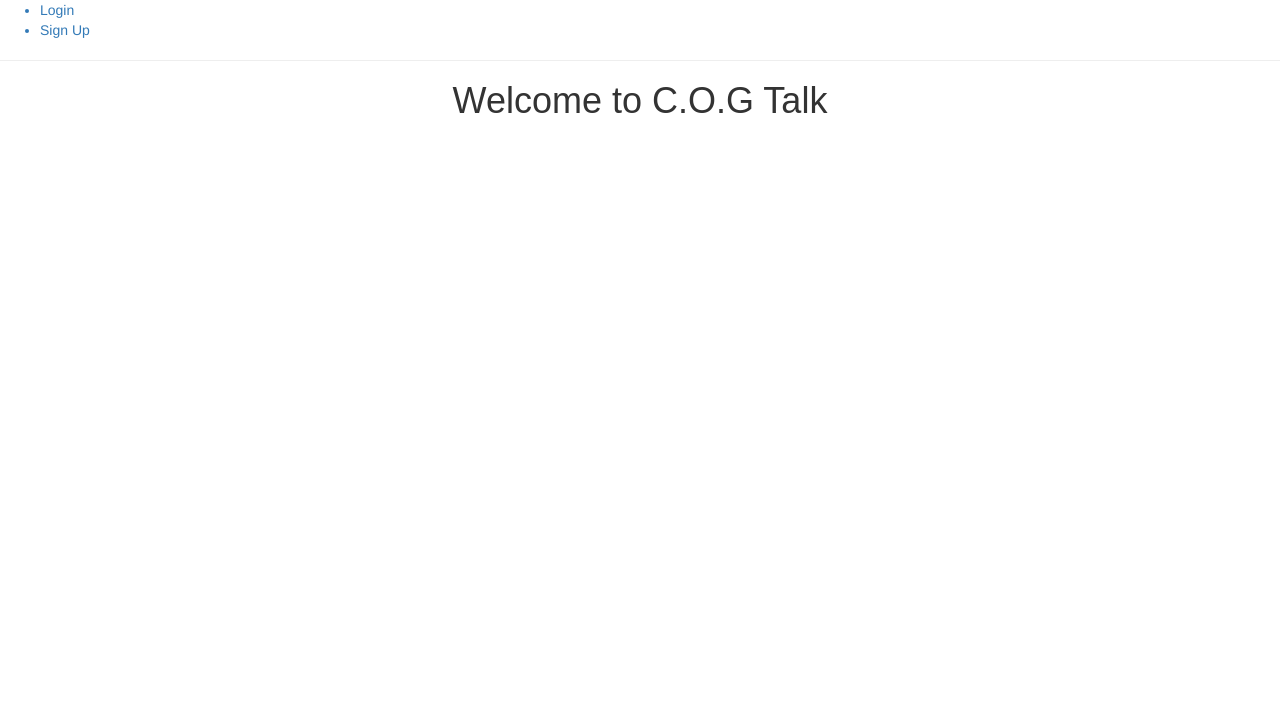
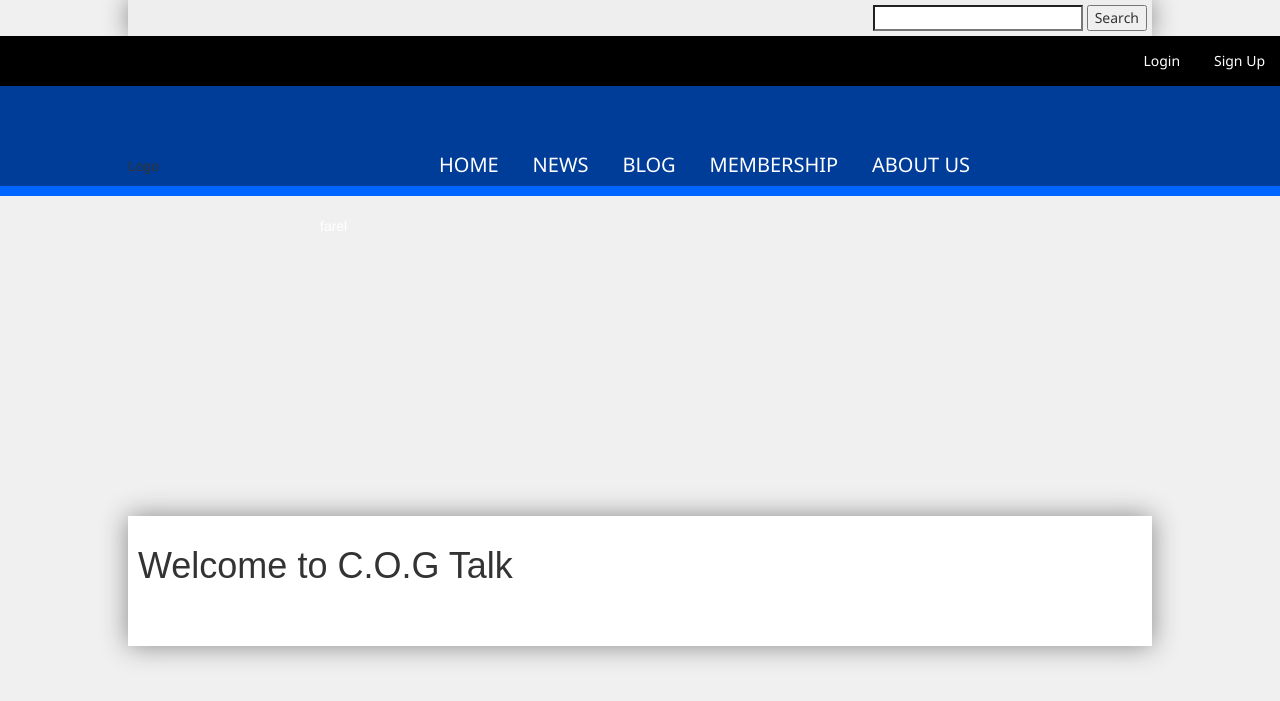
Before and after one commit to PaulcyMboungou/C.O.G-Talk, a Django app: page / in a window 1280 px wide. Shown: the top 701 px of the page. Run offline with Django 3.2, Linux system fonts and the light colour scheme; parts of the project's set-up code (start-up, migrations or seed data) failed here and were passed over; some libraries are stand-ins or nearby versions.

Commit message:
Starting with the css of the Landing page , Which is kind of tricky. So I have to learn PS to make it easier

```diff
--- a/Godfather/static/Godfather/css/home.css
+++ b/Godfather/static/Godfather/css/home.css
@@ -1,6 +1,106 @@
+#bloc{
+	background-color: #EEEEEE;
+    width: 80%;
+	margin: 0 auto;
+	padding: 5px;
+	text-align: right;
+	font-family: 'Segoe UI';
+	box-shadow: 0px 0px 25px #888888;
+}
+
 #bloc_page{
+	background-color: white;
 	width: 80%;
 	margin: 0 auto;
+	padding: 10px;
 	font-family: arial;
-	text-align: center;
+	/*text-align: center ;*/
+	box-shadow: 0px 0px 25px #888888;
 }
+
+a{
+	text-decoration: none;
+}
+
+.header {
+	background-color: black;
+	width: 100%;
+	text-align: right;
+
+}
+
+.header ul {
+	margin-bottom: 0px;
+}
+
+.header ul li{
+	display: inline-block;
+	padding: 15px;
+	color: white;
+	font-family: 'Segoe UI';
+}
+
+.header ul li:hover{
+	background-color: #003D99;
+	/*color: black;*/
+}
+
+.mainNav{
+	/*background-image: url('../images/congo.jpg');*/
+	background-color: #003D99;
+	background-repeat: no-repeat;
+    width: 100%;
+    height: 100px;
+}
+
+.logo{
+    width: 25%;
+    padding-left: 10%;
+    margin-top: 70px;
+    /*background-color: white;*/
+    height: 100%;
+    float: left;
+	overflow: hidden;
+}
+
+.space{
+	width: 5%;
+	float: left;
+	overflow: hidden;
+}
+
+.menubar{
+	width: 70%;
+	padding-right: 10%;
+	overflow: hidden;
+}
+
+.menubar ul{
+	margin-top: 50px;
+}
+
+.menubar ul li{
+	display: inline-block;
+	color: white;
+	padding: 15px;
+	font-family: 'Segoe UI';
+	font-size: 20px;
+}
+
+.menubar ul li:hover{
+	background-color: #001433;
+}
+
+.line{
+	background-color:#0066FF;
+	width: 100%;
+	height: 10px;
+	margin-bottom: 0px;
+}
+
+.carousel{
+	width: 100%;
+	height: 300px;
+	color:white;
+	text-align:;
+}
--- a/Godfather/templates/base.html
+++ b/Godfather/templates/base.html
@@ -16,9 +16,18 @@
   <meta name="viewport" content="width=device-width, initial-scale=1">
   <script type="text/javascript" src="{% static "Godfather/js/bootstrap.js" %}"></script>
 </head>
-<body>
+<body style="background-color:#F0F0F0;">
+<div id="bloc">
+ <input type="search" name="search">
+ <button>Search</button>
+</div>
+<div class="header">
 <ul>
+  <!-- <a href="{% url 'Godfather:home' %}"><li><i class="fa fa-home"></i></li></a> -->
 {% if request.user.is_authenticated %}
+  <a href=""><li><i class="fa fa-users"></i></li></a>
+  <a href=""><li><i class="fa fa-envelope"></i></li></a>
+  <a href=""><li><i class="fa fa-globe"></i></li></a>
   <a href="{% url 'Godfather:profile'%}"><li> {{ request.user.username }} </li></a>
   <a href="{% url 'Godfather:logout' %}"><li> Logout </li></a>
   {% else %}
@@ -26,7 +35,32 @@
   <a href=""><li> Sign Up </li></a>
 {% endif %}
 </ul>
-<hr>
+</div>
+
+<div class="mainNav">
+   <div class="logo">
+     Logo
+   </div>
+       <div class="space">
+         &nbsp;
+       </div>
+   <div class="menubar">
+      <ul>
+        <a href=""><li>HOME</li></a>
+        <a href=""><li>NEWS</li></a>
+        <a href=""><li>BLOG</li></a>
+        <a href=""><li>MEMBERSHIP</li></a>
+        <a href=""><li>ABOUT US</li></a>
+      </ul>
+   </div>
+
+</div>
+
+<div class="line">
+
+</div>
+<br/>
+<!-- <hr> -->
 {% block content %}
 
 {% endblock %}
--- a/Godfather/templates/home.html
+++ b/Godfather/templates/home.html
@@ -5,6 +5,10 @@
 
 {% include 'base.html'%}
 {% block content %}
+<div class="carousel">
+	farel
+</div>
+
 <div id="bloc_page">
 
 <h1>{{ message }}</h1>
--- a/Godfather/views.py
+++ b/Godfather/views.py
@@ -45,7 +45,7 @@ def home(request):
 		return HttpResponse(template.render(context))
 
 def login(request):
-	message = "Welcome back To C.O.G Talk"
+	message = "Welcome back to C.O.G Talk"
 	u_message = "You are logged in "
 
 	if request.method == 'POST':
```
Also changed, not shown: Godfather/static/Godfather/images/congo.jpg (added), db.sqlite3.
